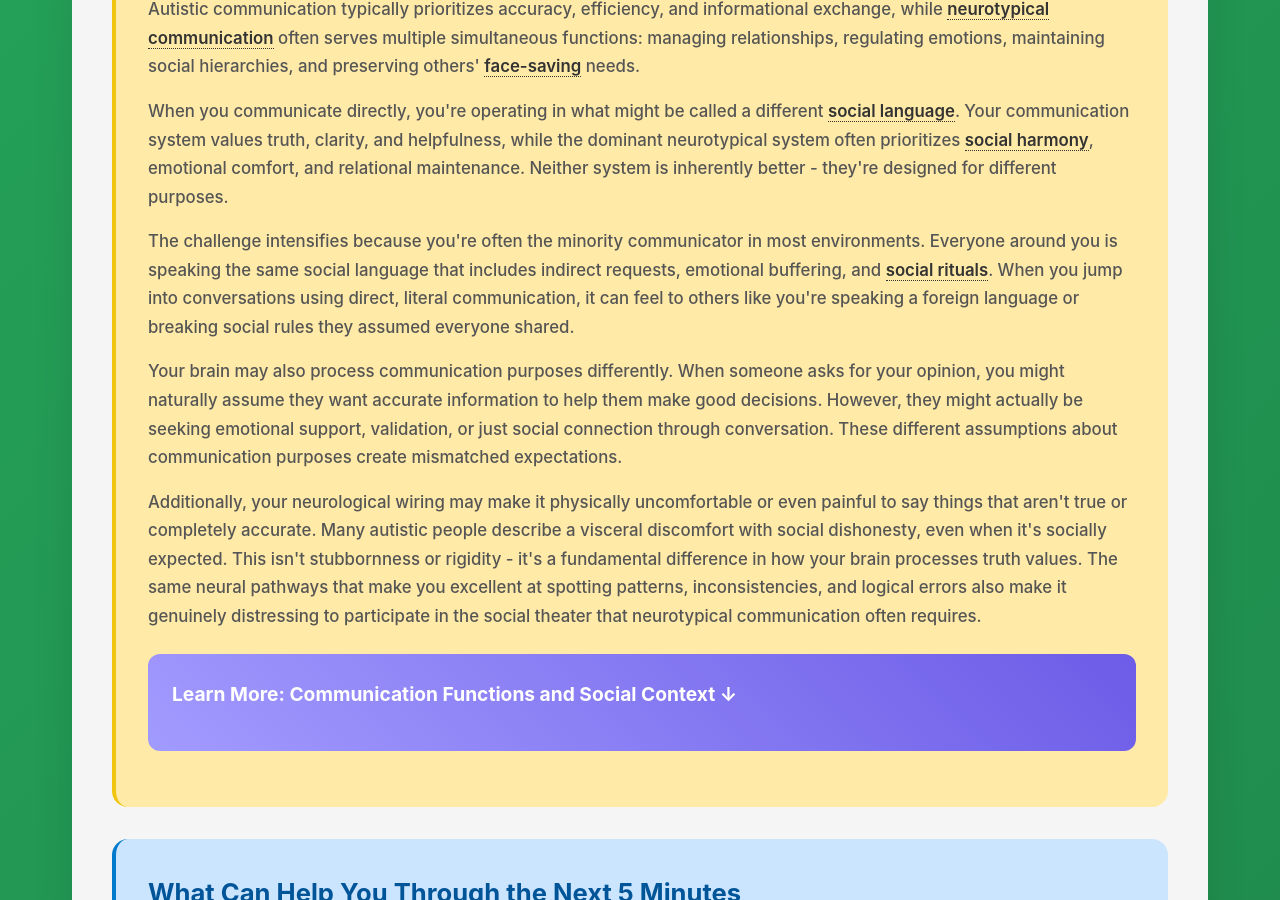
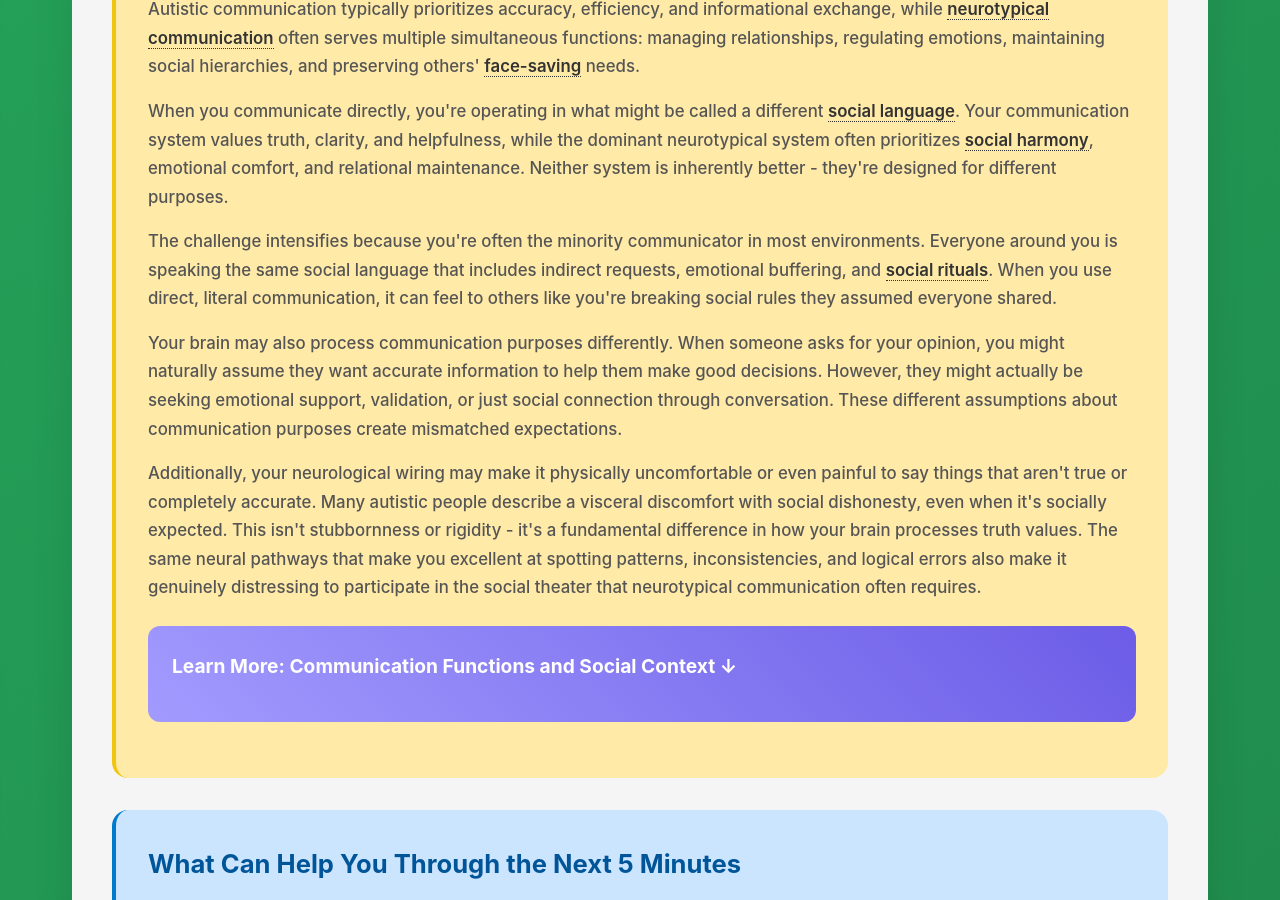
Before and after one commit to neurodivergent-survival-guide/neurodivergent-survival-guide, a Jekyll site: the page built from struggles/being-too-direct.html, in a window 1280 px wide and 900 px high, scrolled down 1676 px. Built offline with Jekyll 4.4.1, drawn with Linux system fonts in a browser that asks for light colours.

Commit message:
Update being-too-direct.html

```diff
--- a/struggles/being-too-direct.html
+++ b/struggles/being-too-direct.html
@@ -41,7 +41,7 @@ search_terms: ["people think I'm rude", "too blunt", "sound harsh", "honest but
 
         <p>When you communicate directly, you're operating in what might be called a different <a class="jargon">social language<span class="tooltip">The underlying communication system that prioritizes different values and serves different functions</span></a>. Your communication system values truth, clarity, and helpfulness, while the dominant neurotypical system often prioritizes <a class="jargon">social harmony<span class="tooltip">Maintaining pleasant relationships and emotional comfort over strict accuracy</span></a>, emotional comfort, and relational maintenance. Neither system is inherently better - they're designed for different purposes.</p>
 
-        <p>The challenge intensifies because you're often the minority communicator in most environments. Everyone around you is speaking the same social language that includes indirect requests, emotional buffering, and <a class="jargon">social rituals<span class="tooltip">Standardized interactions that serve relationship maintenance rather than information exchange</span></a>. When you jump into conversations using direct, literal communication, it can feel to others like you're speaking a foreign language or breaking social rules they assumed everyone shared.</p>
+        <p>The challenge intensifies because you're often the minority communicator in most environments. Everyone around you is speaking the same social language that includes indirect requests, emotional buffering, and <a class="jargon">social rituals<span class="tooltip">Standardized interactions that serve relationship maintenance rather than information exchange</span></a>. When you use direct, literal communication, it can feel to others like you're breaking social rules they assumed everyone shared.</p>
 
         <p>Your brain may also process communication purposes differently. When someone asks for your opinion, you might naturally assume they want accurate information to help them make good decisions. However, they might actually be seeking emotional support, validation, or just social connection through conversation. These different assumptions about communication purposes create mismatched expectations.</p>
 
```
